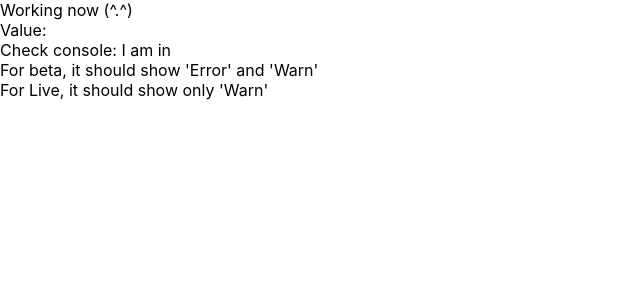
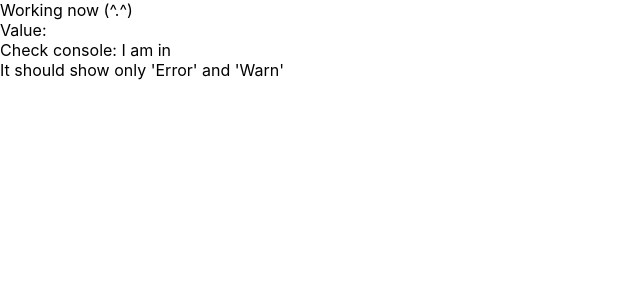
Before and after one commit to jahid6sense/learning-101, a Next.js app: page / in a window 1280 px wide. Shown: the top 300 px of the page, without its empty margins (0-640 px from the left). Built offline with nearby package versions, Linux system fonts and the light colour scheme.

Commit message:
eslint &apos;

```diff
--- a/pages/index.tsx
+++ b/pages/index.tsx
@@ -19,8 +19,7 @@ const Home: NextPage = () => {
       <div>Working now (^.^)</div>
       <div>Value: {process.env.customKey}</div>
       <div>Check console: I am in {process.env.HOST}</div>
-      <div>For beta, it should show &apos;Error&apos; and &apos;Warn&apos;</div>
-      <div>For Live, it should show only &apos;Warn&apos;</div>
+      <div>It should show only &apos;Error&apos; and &apos;Warn&apos;</div>
     </div>
   );
 };
```
